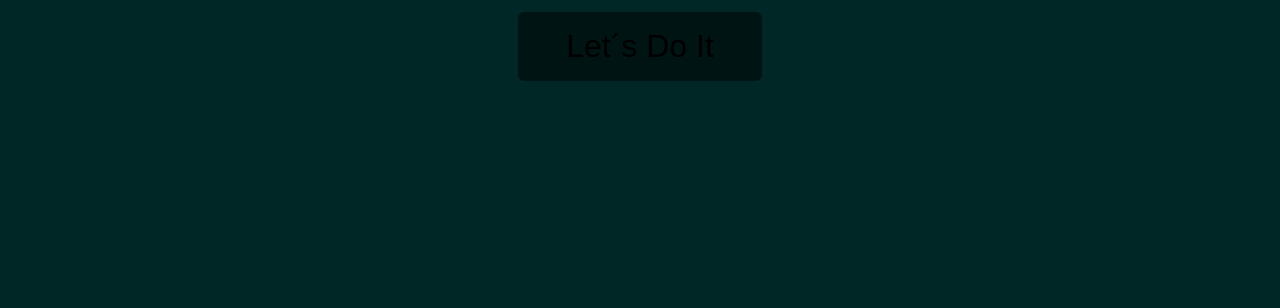
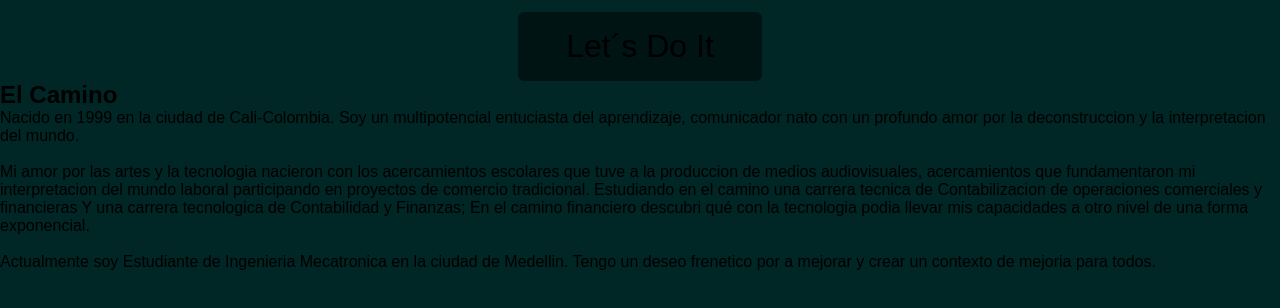
Before and after one commit to ElCardenal/Portafolio, a plain HTML site: page Portfolio/index.html in a window 1280 px wide. Shown: the part 272-580 px from the top of the page. Drawn offline with Linux system fonts and the light colour scheme.

Commit message:
Descripcion personal

```diff
--- a/Portfolio/index.html
+++ b/Portfolio/index.html
@@ -16,7 +16,18 @@
 
     </div>
     <section>
-      <h1></h1>
+      <h1>El Camino</h1>
+      <p>Nacido en 1999 en la ciudad de Cali-Colombia. Soy un multipotencial entuciasta del aprendizaje,
+      comunicador nato con un profundo amor por la deconstruccion y la interpretacion del mundo.</p>
+      <br>
+      <p>Mi amor por las artes y la tecnologia nacieron con los acercamientos escolares que tuve a la produccion
+      de medios audiovisuales, acercamientos que fundamentaron mi interpretacion del mundo laboral participando en proyectos
+      de comercio tradicional. Estudiando en el camino una carrera tecnica de Contabilizacion de operaciones comerciales y financieras Y
+      una carrera tecnologica de Contabilidad y Finanzas; En el camino financiero descubri qué con la tecnologia podia llevar
+      mis capacidades a otro nivel de una forma exponencial.</p>
+      <br>
+      <p>Actualmente soy Estudiante de Ingenieria Mecatronica en la ciudad de Medellin. Tengo un deseo frenetico por a mejorar
+      y crear un contexto de mejoria para todos.</p>
     </section>
 
 
```
